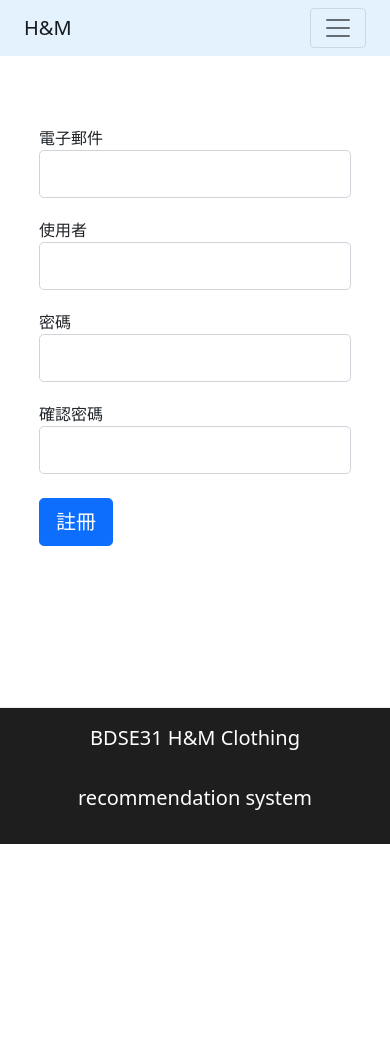
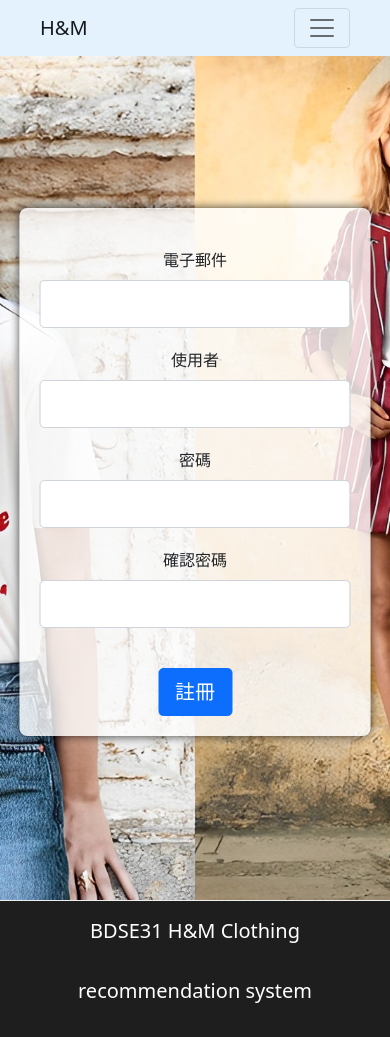
Before and after one commit to Zheng1013/test_demo, a Flask app: page /register in a window 390 px wide. Before the commit the page ends 844 px from the top, so only its background shows below. Run offline with Flask 3, Linux system fonts and the light colour scheme; parts of the project's set-up code (start-up, migrations or seed data) failed here and were passed over; some libraries are stand-ins or nearby versions.

Commit message:
09/18/00:29

```diff
--- a/app/myproject/templates/parts/base.html
+++ b/app/myproject/templates/parts/base.html
@@ -25,7 +25,7 @@
         {% endblock content %}
 
     </div>
-    {% include "parts/footer.html" %}
+    <!-- {% include "parts/footer.html" %} -->
 
     {% block script %}
     {% include "parts/script.html" %}
--- a/app/myproject/templates/parts/script.html
+++ b/app/myproject/templates/parts/script.html
@@ -61,7 +61,11 @@
     // 監聽使用者輸入年紀按下"Enter"時觸發
     document.getElementById("age_input").addEventListener("keyup", function (event) {
         if (event.key == "Enter") {
-            if (document.getElementById("age_input").value !== "") {
+            const ageInput = document.getElementById("age_input")
+            const ageValue = parseInt(ageInput.value,10)
+            if (isNaN(ageValue) || ageValue<=0 || ageValue !== parseFloat(ageInput.value)) {
+                alert("請輸入整數")
+            }else{
                 indexOptions();
             }
         }
@@ -381,8 +385,6 @@
 <script>
 window.addEventListener('load', function() {
     clearUserInput()
-    updateCartBadge(data.totalItems);
-    updateCartDropdown(data.cartItems);
 });
 
 </script>
--- a/app/myproject/templates/parts/style.html
+++ b/app/myproject/templates/parts/style.html
@@ -32,7 +32,7 @@
         background-image: url("../static/html_img/background.png");
         background-size: cover;
         background-repeat: no-repeat;
-        padding: 150px 0px;
+        padding: 100px;
         background-position: center center;
         height: 700px;
     }
@@ -57,7 +57,7 @@
     .image-container {
         display: flex;
         flex-wrap: wrap;
-        justify-content:center;
+        justify-content: center;
         gap: 20px;
         /* 商品之间的间距，根据需要调整 */
         max-width: 1800px;
@@ -90,5 +90,35 @@
         overflow: hidden;
     }
 
+    /* 适用于小屏幕设备的样式 */
+    @media (max-width: 768px) {
+        .image-container {
+            flex-direction: column;
+            /* 列表布局 */
+        }
 
+        .d-flex {
+            flex-direction: column;
+            /* 列表布局 */
+            margin: 20px;
+        }
+
+        .item {
+            width: 100%;
+            margin-bottom: 20px;
+            /* 添加底部外边距 */
+        }
+    }
+
+
+
+    /* 在屏幕宽度小于等于768px时修改样式 */
+    @media (max-width: 768px) {
+        .banner {
+            width: 100%;
+            /* 在小屏幕上仍然使用100%宽度 */
+            height: auto;
+            /* 高度自动调整以保持宽高比 */
+        }
+    }
 </style>
--- a/app/myproject/templates/register.html
+++ b/app/myproject/templates/register.html
@@ -1,14 +1,66 @@
-{% include "parts/navbar.html" %}
+{% include "parts/base.html" %}
+
 <script src="{{url_for('static',filename='bootstrap-5.0.2-dist/js/bootstrap.js')}}"></script>
 <link rel="stylesheet" href="{{url_for('static',filename='bootstrap-5.0.2-dist/css/bootstrap.css')}}">
 <style>
     .form-group {
         margin-top: 20px;
     }
+
+    .content {
+        flex: 1;
+        padding-bottom: 60px;
+        padding: 0;
+        /* Allow content to stretch and push footer to bottom */
+    }
+
+    .register-container {
+        position: absolute;
+        top: 50%;
+        left: 50%;
+        transform: translate(-50%, -50%);
+        background-color: rgba(255, 255, 255, 0.8);
+        /* 表单容器的透明背景 */
+        padding: 20px;
+        text-align: center;
+        border-radius: 8px;
+        box-shadow: 0px 0px 10px 0px rgba(0, 0, 0, 0.75);
+        width: 30%;
+        margin-top: 50px;
+
+    }
+
+    .background {
+        background-image: url('../static/html_img/register.jpg');
+        background-size: cover;
+        /* 背景图像的大小适应容器 */
+        background-repeat: no-repeat;
+        /* 不重复背景图像 */
+        height: 100vh;
+        /* 设置容器的高度，占满整个视口 */
+        background-position: center 0px;
+        width: 100%;
+        z-index: -1;
+        /* 确保背景在最底层 */
+    }
+    @media (max-width: 768px) {
+        .background {
+            background-size: cover;
+            width: 100%;
+        }
+
+        .register-container {
+            width: 90%;
+
+        }
+    }
 </style>
 
-<div style="width: 80%; margin: auto; margin-top: 50px;">
+{% block content%}
 
+<div class="content">
+    <div class="background"></div>
+    <div class="register-container">
         <form method="POST">
             {{ form.hidden_tag() }}
             <div class="form-group">
@@ -31,4 +83,7 @@
             {{form.submit(class_="btn btn-primary btn-lg")}}
         </form>
     </div>
+</div>
+
     {% include "parts/footer.html" %}
+{% endblock content %}
```
Also changed, not shown: app/app.py (+4 -4 lines), app/myproject/templates/First_page.html (+7 -3 lines), app/myproject/templates/login.html (+50 -3 lines), app/myproject/templates/recommed.html (+28 -28 lines), app/myproject/static/html_img/login.jpg (added), app/myproject/static/html_img/login1.jpg (added), app/myproject/static/html_img/register.jpg (added). Lines whose indentation alone changed are shown as unchanged.
